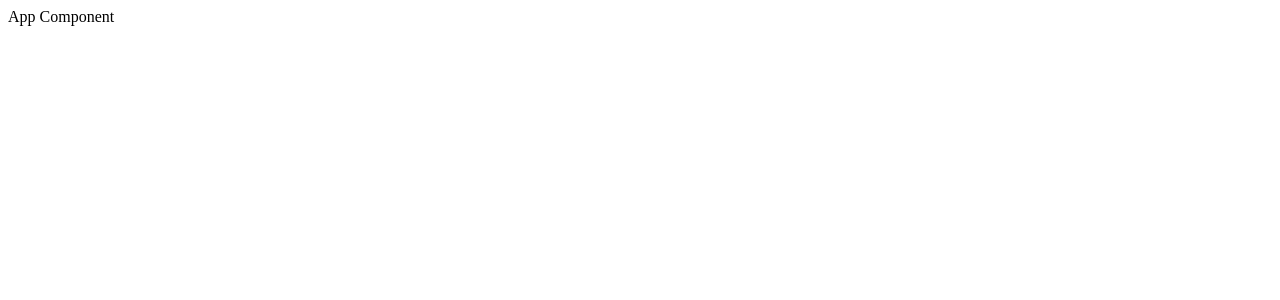
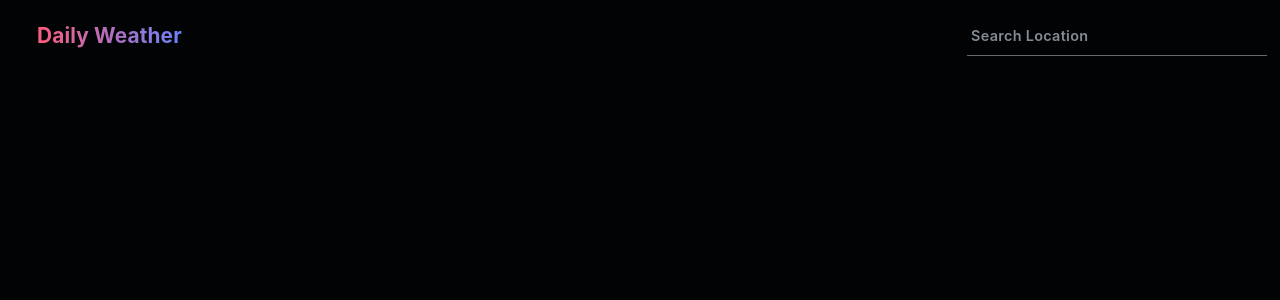
Before and after one commit to SujithGunasekaran/weatherApp, a React (Create React App) app in the folder weatherapp/: page / in a window 1280 px wide. Shown: the top 300 px of the page. Built offline with nearby package versions, Linux system fonts and the light colour scheme; no server answers.

Commit message:
components added inital commit

```diff
--- a/weatherapp/public/index.html
+++ b/weatherapp/public/index.html
@@ -10,6 +10,19 @@
   <link rel="apple-touch-icon" href="%PUBLIC_URL%/logo192.png" />
   <link rel="manifest" href="%PUBLIC_URL%/manifest.json" />
   <title>React App</title>
+
+  <!-- Bootstrap Css -->
+  <link href="https://cdn.jsdelivr.net/npm/bootstrap@5.1.2/dist/css/bootstrap.min.css" rel="stylesheet"
+    integrity="sha384-uWxY/CJNBR+1zjPWmfnSnVxwRheevXITnMqoEIeG1LJrdI0GlVs/9cVSyPYXdcSF" crossorigin="anonymous">
+
+  <!-- Bootstrap JS -->
+  <script src="https://cdn.jsdelivr.net/npm/@popperjs/core@2.10.2/dist/umd/popper.min.js"
+    integrity="sha384-7+zCNj/IqJ95wo16oMtfsKbZ9ccEh31eOz1HGyDuCQ6wgnyJNSYdrPa03rtR1zdB"
+    crossorigin="anonymous"></script>
+  <script src="https://cdn.jsdelivr.net/npm/bootstrap@5.1.2/dist/js/bootstrap.min.js"
+    integrity="sha384-PsUw7Xwds7x08Ew3exXhqzbhuEYmA2xnwc8BuD6SEr+UmEHlX8/MCltYEodzWA4u"
+    crossorigin="anonymous"></script>
+
 </head>
 
 <body>
--- a/weatherapp/src/App.tsx
+++ b/weatherapp/src/App.tsx
@@ -1,11 +1,18 @@
-import React, { FC, Fragment } from 'react';
+import React, { FC, Fragment, Suspense, lazy } from 'react';
+import './Style/main.css';
+import './Style/header.css';
 
+const Home = lazy(() => import('./Components/Home'));
 
 const App: FC = () => {
 
   return (
     <Fragment>
-      <div>App Component</div>
+      <Suspense fallback={<div>Loading...</div>}>
+        <div className="page">
+          <Home />
+        </div>
+      </Suspense>
     </Fragment>
   )
 
--- /dev/null
+++ b/weatherapp/src/Components/Header.tsx
@@ -0,0 +1,30 @@
+import React, { FC, Fragment } from 'react';
+
+
+const Header: FC = () => {
+
+    return (
+        <Fragment>
+            <div className="container-fluid">
+                <div className="row">
+                    <div className="col-md-12">
+                        <div className="header_main">
+                            <div className="header_logo">
+                                Daily Weather
+                            </div>
+                            <div className="header_search_container">
+                                <input
+                                    className="header_search_input"
+                                    placeholder="Search Location"
+                                />
+                            </div>
+                        </div>
+                    </div>
+                </div>
+            </div>
+        </Fragment>
+    )
+
+}
+
+export default Header;
--- /dev/null
+++ b/weatherapp/src/Components/Home.tsx
@@ -0,0 +1,63 @@
+import React, { FC, Fragment, Suspense, lazy, useEffect, useState } from 'react';
+import axios from 'axios';
+import { weatherKey } from '../config';
+
+const Header = lazy(() => import('./Header'));
+const CityCard = lazy(() => import('../UI/CityCard'));
+
+const Home: FC = () => {
+
+    const [locationData, setLocationData] = useState<{ lat: String | Number, lng: String | Number }>();
+    const [currentLocationData, setCurrentLocationData] = useState<any>();
+
+    useEffect(() => {
+        getLatAndLng();
+    }, [])
+
+    useEffect(() => {
+        if (locationData) {
+            getCurrenLocationData();
+        }
+        // eslint-disable-next-line react-hooks/exhaustive-deps
+    }, [locationData])
+
+    const getLatAndLng = () => {
+        navigator.geolocation.getCurrentPosition((locationInfo) => {
+            setLocationData({ lat: locationInfo.coords.latitude, lng: locationInfo.coords.longitude });
+        }, (err) => {
+            console.log(err);
+        })
+    }
+
+    const getCurrenLocationData = async () => {
+        try {
+            const locationResponse = await axios.get(`https://api.openweathermap.org/data/2.5/weather?lat=${locationData?.lat}&lon=${locationData?.lng}&units=metric&APPID=${weatherKey.key}`)
+            if (locationResponse.data) {
+                setCurrentLocationData(locationResponse.data)
+            }
+        }
+        catch (err) {
+            console.log(err);
+        }
+    }
+
+    return (
+        <Fragment>
+            <Suspense fallback={<div>Loading...</div>}>
+                <Header />
+            </Suspense>
+            {
+                currentLocationData &&
+                <Suspense fallback={<div>Loading...</div>}>
+                    <CityCard
+                        currentLocationInformation={currentLocationData}
+                    />
+                </Suspense>
+            }
+
+        </Fragment>
+    )
+
+}
+
+export default Home;
--- /dev/null
+++ b/weatherapp/src/UI/CityCard.tsx
@@ -0,0 +1,19 @@
+import React, { FC, Fragment } from 'react';
+
+type CityCardProps = {
+    currentLocationInformation: Object
+}
+
+const CityCard: FC<CityCardProps> = (props) => {
+
+    const { currentLocationInformation } = props;
+
+    return (
+        <Fragment>
+            City Component
+        </Fragment>
+    )
+
+}
+
+export default CityCard;
```
